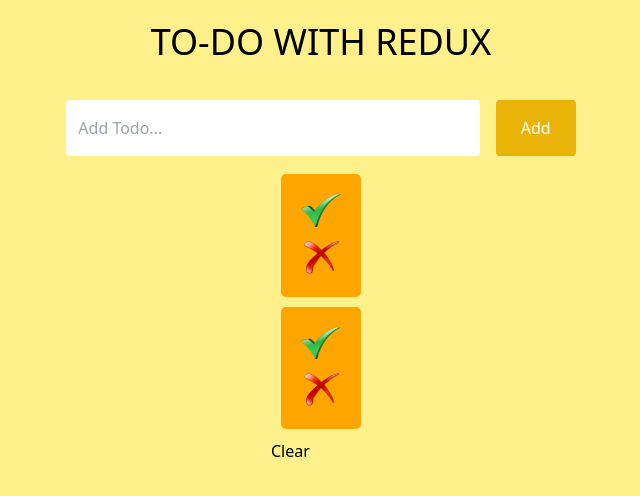
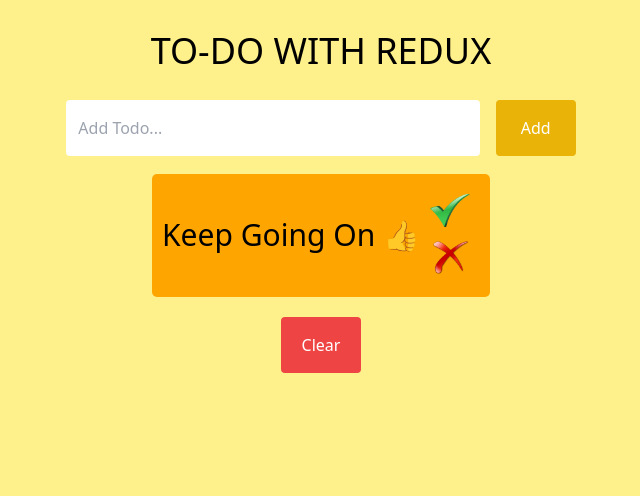
Before and after one commit to muhammeterl1912/Redux-ToDo-App, a React (Create React App) app: page / in a window 1280 px wide. Shown: the top 496 px of the page, without its empty margins (319-959 px from the left). Built offline with nearby package versions, Linux system fonts and the light colour scheme.

Commit message:
now user can add Todo

```diff
--- a/src/components/Todo.jsx
+++ b/src/components/Todo.jsx
@@ -3,7 +3,7 @@ import TodoList from "./TodoList";
 
 const Todo = () => {
   return (
-    <div className="flex flex-col items-center justify-start h-[100vh] p-5 gap-2 bg-yellow-200">
+    <div className="flex flex-col items-center justify-start min-h-[100vh] p-5 gap-2 bg-yellow-200">
    <h2 className="mt-3 mb-5 text-4xl uppercase animate-bounce">To-do With Redux</h2>
 
 
--- a/src/components/TodoInput.jsx
+++ b/src/components/TodoInput.jsx
@@ -18,6 +18,7 @@ const TodoInput = () => {
         type="text"
         className="p-3 rounded w-1/3 focus:outline-none"
         placeholder="Add Todo..."
+        value={text}
         onChange={(e) => setText(e.target.value)}
       />
       <button type="submit" className="p-4 bg-yellow-500 text-white w-20 rounded ">
--- a/src/components/TodoItem.jsx
+++ b/src/components/TodoItem.jsx
@@ -1,7 +1,7 @@
 import okLogo from "../assets/ok.png";
 import deleteLogo from "../assets/delete.png";
 
-const TodoItem = () => {
+const TodoItem = ({ completed, text, id }) => {
   const styled = {
     textDecoration: "" ? "line-through" : "none",
     backgroundColor: "" ? "#A9A9A9" : "orange",
@@ -9,7 +9,7 @@ const TodoItem = () => {
   };
   return (
     <div className="min-w-[40px] flex justify-between p-[10px] m-[10px]" style={styled}>
-      <h2 className="flex justify-center items-center"></h2>
+      <h2 className="flex justify-center items-center text-3xl">{text}</h2>
       <div>
         <span>
           <img src={okLogo} className="w-[40px] m-[10px] cursor-pointer" alt="ok logo" />
--- a/src/components/TodoList.jsx
+++ b/src/components/TodoList.jsx
@@ -1,16 +1,18 @@
-import React from "react";
+import {  useSelector } from "react-redux"
 import TodoItem from "./TodoItem";
 
 const TodoList = () => {
+  const toDolist = useSelector((state) => state.toDo.todoList)
+  console.log(toDolist)
   return (
     <div>
       <div>
-        {[1, 2].map((todo) => (
-          <TodoItem key={todo} />
+      {toDolist.map((todo) => (
+          <TodoItem key={todo.id} {...todo}  />
         ))}
       </div>
-      <div className="clear-wrapper">
-        <button className="clear-button">Clear</button>
+      <div className="flex items-center justify-center mt-5">
+        <button className="p-4 bg-red-500 text-white w-20 rounded ">Clear</button>
       </div>
     </div>
   );
```
